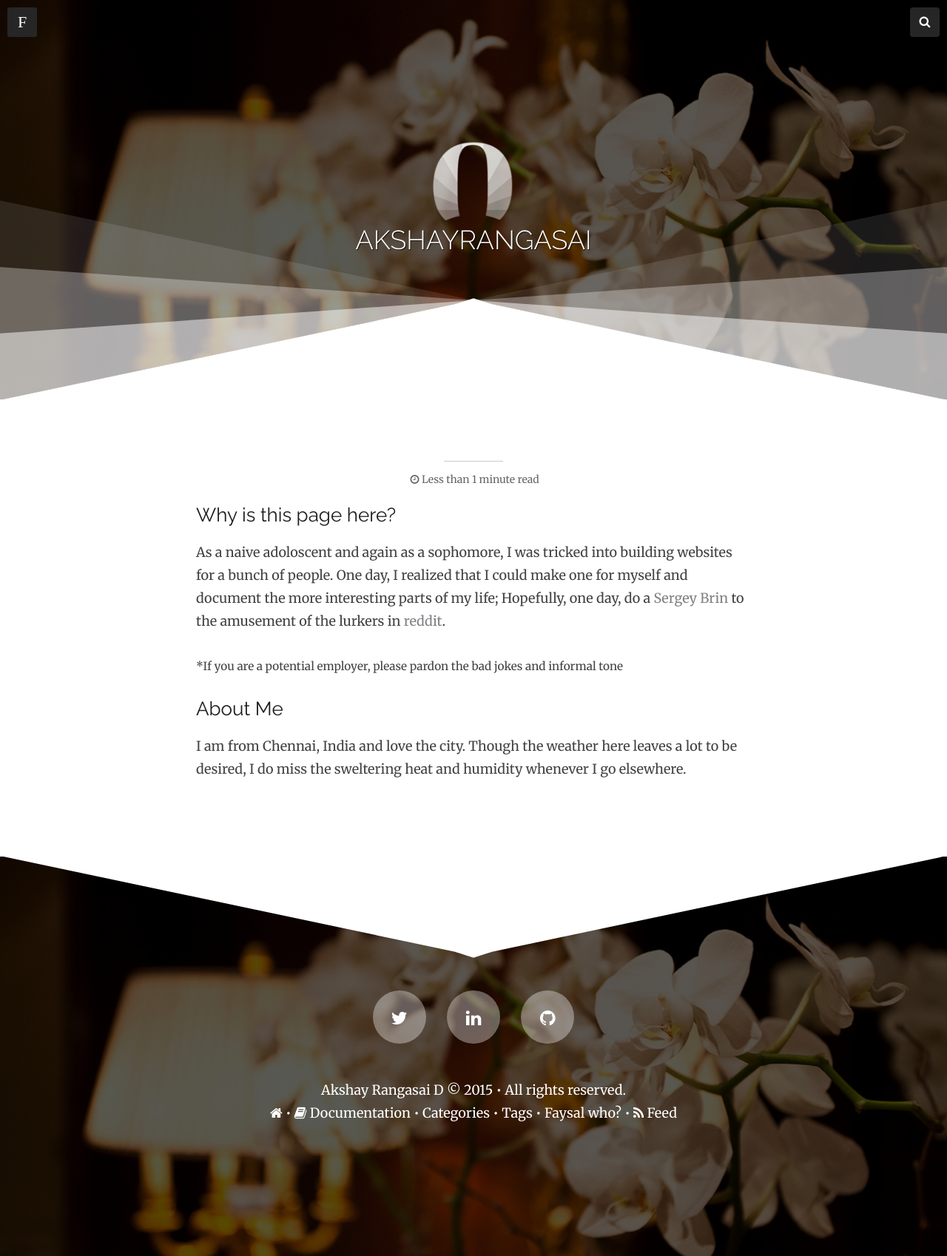
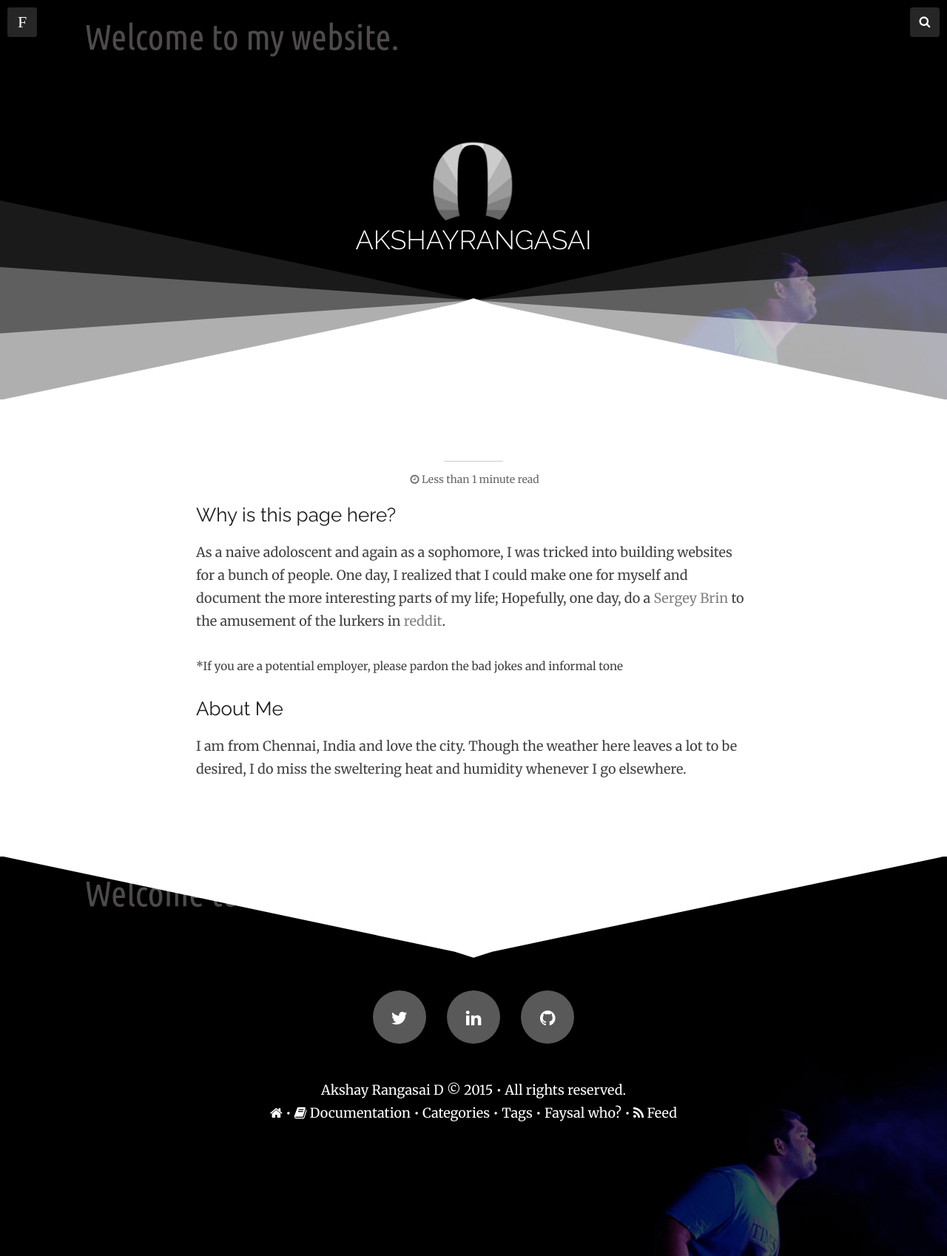
Before and after one commit to akshayrangasai/akshayrangasai.github.io, a Jekyll site: the page built from index.md, in a window 1280 px wide. Shown: the whole page at 74% size. Built offline with Jekyll 4.4.1, drawn with Linux system fonts in a browser that asks for light colours; nearby versions of some CDN libraries; the list of posts is cut into pages by our own code.

Commit message:
Changed deefault Image

```diff
--- a/_config.yml
+++ b/_config.yml
@@ -5,7 +5,7 @@ disqus_shortname: hmfaysal
 
 # Assign a default image for your site's header and footer
 
-default_bg:       default_bg1.jpg
+default_bg:       Landing.png
 search:           true
 share:            true
 
@@ -82,6 +82,7 @@ paginate:    6
 paginate_path: "page:num"
 
 # https://github.com/mojombo/jekyll/wiki/Permalinks
+
 permalink:   /:categories/:title
 
 kramdown:
```
Also changed, not shown: images/Landing.png (added).
